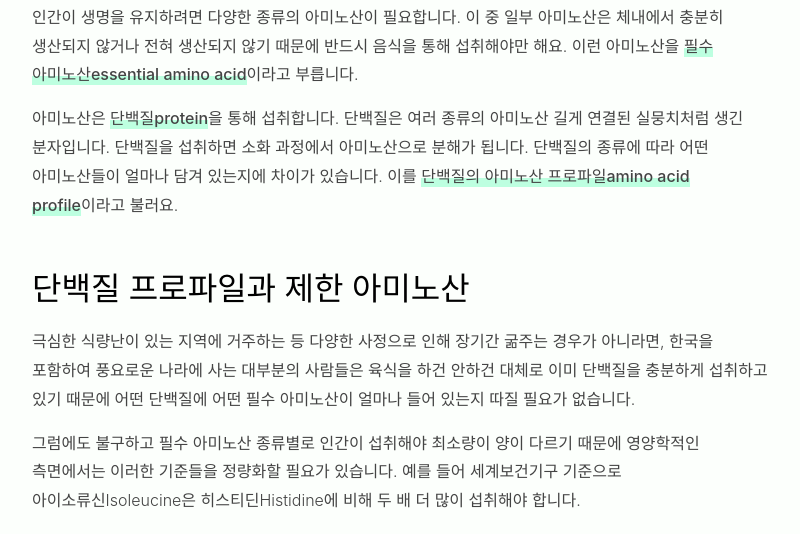
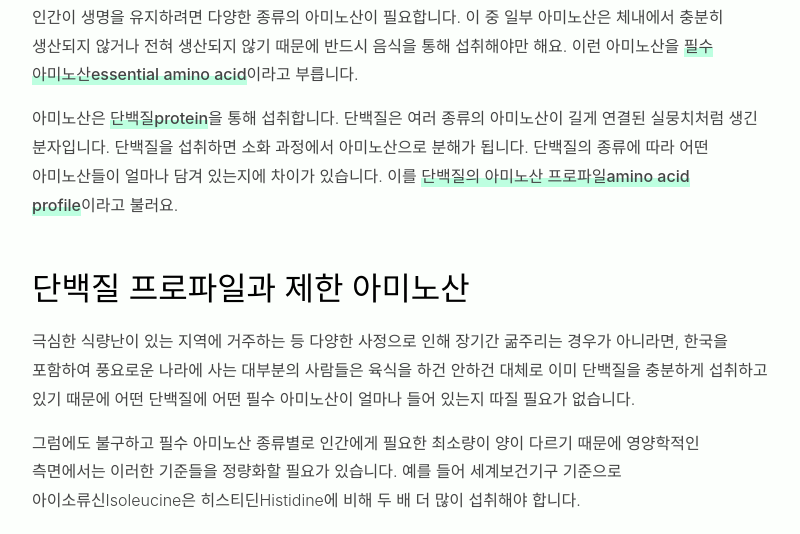
Before and after one commit to veganstudies/veganstudies.github.io, a Jekyll site: the page built from _posts/2020-10-02-quality-of-plant-based-protein.md, in a window 1280 px wide and 900 px high, scrolled down 998 px. Shown: the part 152-686 px from the top of the window, without its empty margins (238-1038 px from the left). Built offline with Jekyll 4.4.1, drawn with Linux system fonts in a browser that asks for light colours; some web fonts are replaced.

Commit message:
오타 수정

```diff
--- a/_posts/2020-10-02-quality-of-plant-based-protein.md
+++ b/_posts/2020-10-02-quality-of-plant-based-protein.md
@@ -36,12 +36,12 @@ profile**이라고 불러요.
 
 ## 단백질 프로파일과 제한 아미노산
 
-극심한 식량난이 있는 지역에 거주하는 등 다양한 사정으로 인해 장기간 굶주는
+극심한 식량난이 있는 지역에 거주하는 등 다양한 사정으로 인해 장기간 굶주리는
 경우가 아니라면, 한국을 포함하여 풍요로운 나라에 사는 대부분의 사람들은 육식을
 하건 안하건 대체로 이미 단백질을 충분하게 섭취하고 있기 때문에 어떤 단백질에
 어떤 필수 아미노산이 얼마나 들어 있는지 따질 필요가 없습니다.
 
-그럼에도 불구하고 필수 아미노산 종류별로 인간이 섭취해야 최소량이 양이 다르기
+그럼에도 불구하고 필수 아미노산 종류별로 인간에게 필요한 최소량이 양이 다르기
 때문에 영양학적인 측면에서는 이러한 기준들을 정량화할 필요가 있습니다. 예를
 들어 세계보건기구 기준으로 아이소류신Isoleucine은 히스티딘Histidine에 비해
 두 배 더 많이 섭취해야 합니다.
```
Also changed, not shown: other parts of _posts/2020-10-02-quality-of-plant-based-protein.md (+1 -1 lines).
